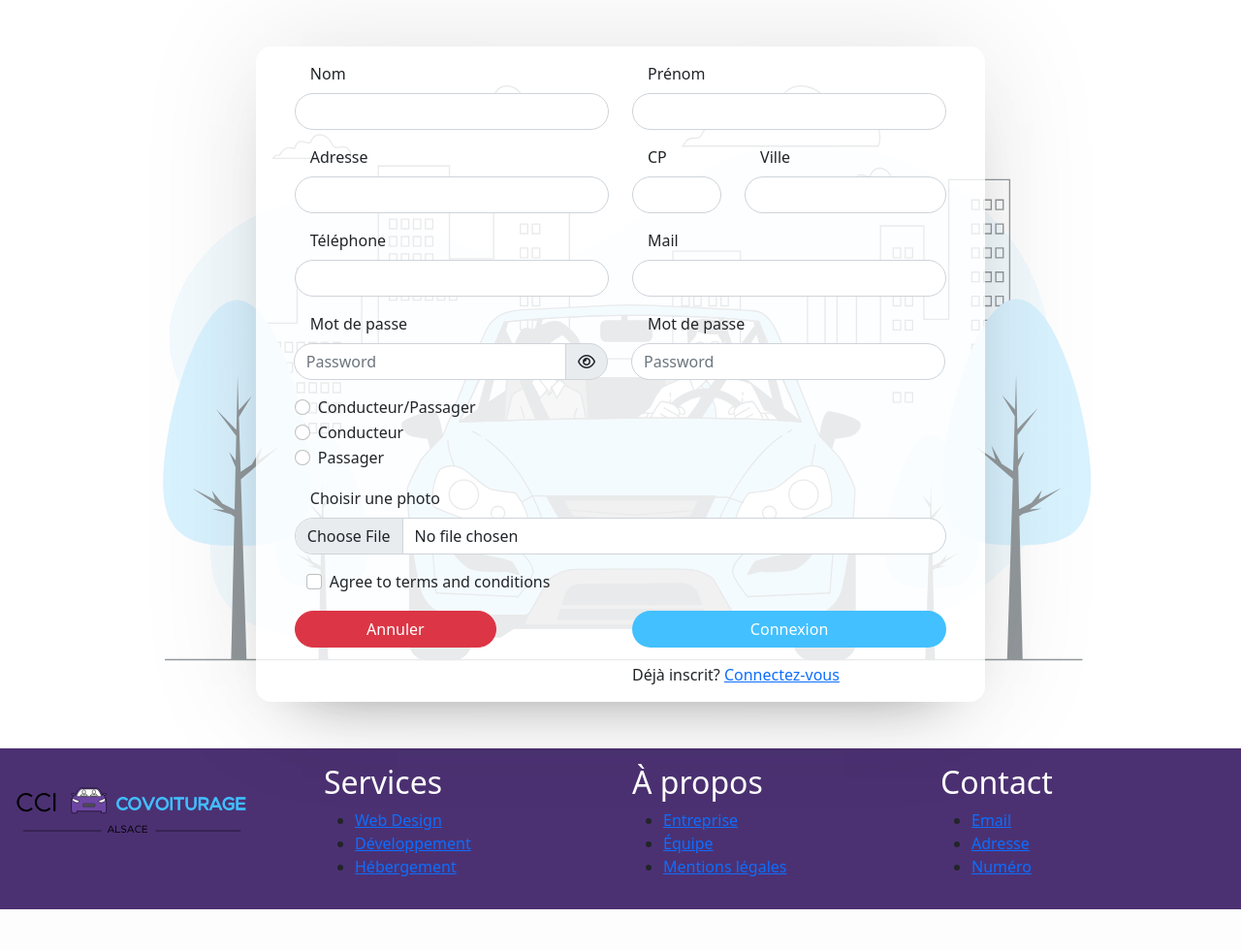
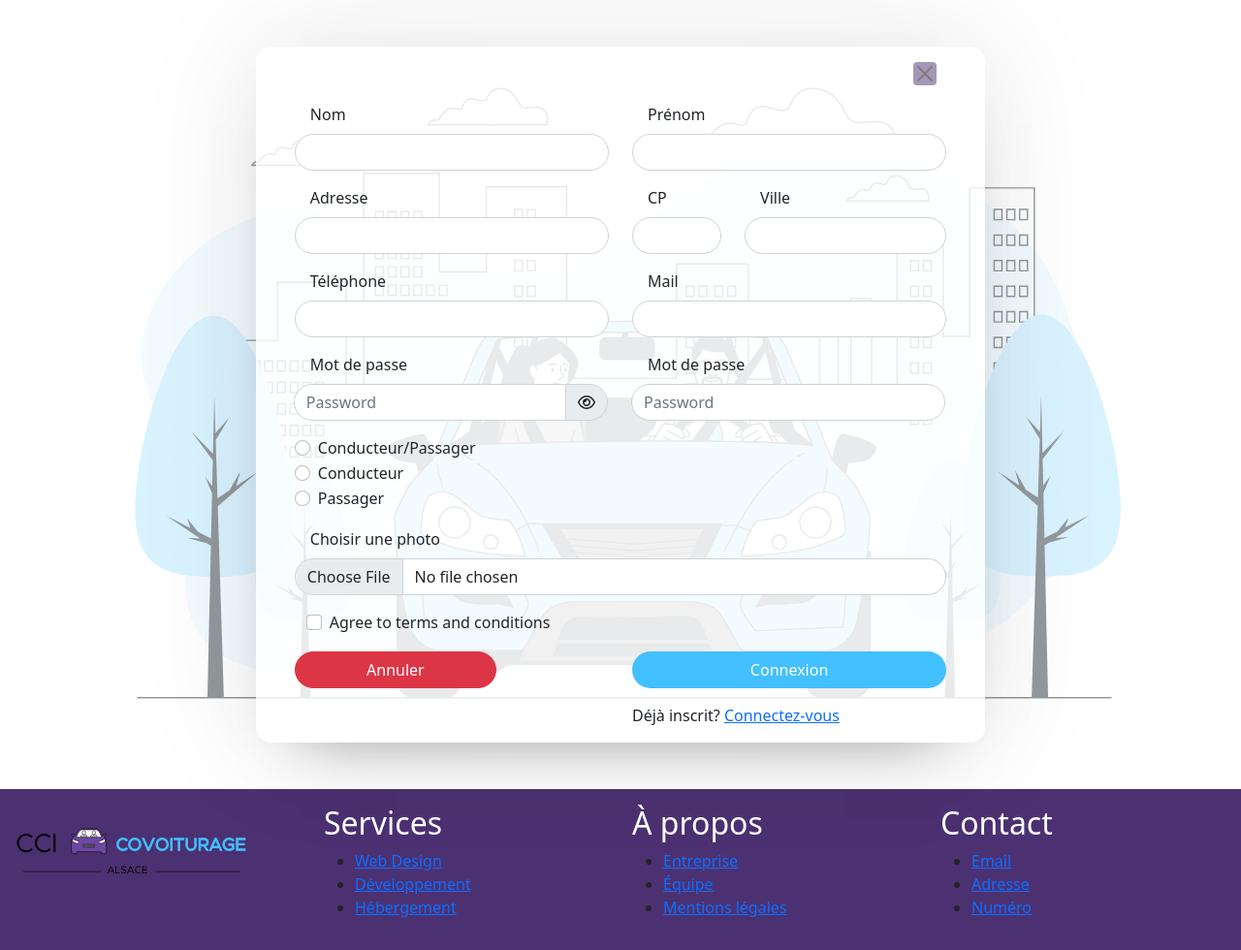
Before and after one commit to NikolozMamyan/mafia-Co, a PHP site: page /views/signup.php in a window 1280 px wide. Shown: the part 120-1100 px from the top of the page at 97% size. Before the commit the page ends 1058 px from the top, so only its background shows below. Run offline with PHP 8.4, Linux system fonts and the light colour scheme; some libraries are stand-ins or nearby versions.

Commit message:
modif 22/11

```diff
--- a/assets/css/main.css
+++ b/assets/css/main.css
@@ -104,7 +104,7 @@ h2 {
 }
 
 .wrapper__s {
-  width: 50vh;
+  width: 66vh;
   border-radius: 16px;
   box-shadow: 0 0 128px 0 rgba(0, 0, 0, 0.1), 0 32px 64px -48px rgba(0, 0, 0, 0.5);
 }
@@ -134,6 +134,10 @@ h2 {
   width: 66%;
 }
 
+.bg__btn--close {
+  background-color: #4C3172;
+}
+
 /* Afficher l'image desktop pour les écrans larges */
 @media (min-width: 768px) {
   .desktop-image {
@@ -153,7 +157,7 @@ h2 {
     background-repeat: no-repeat;
     background-size: auto;
     background-position: center;
-    min-height: 100vh;
+    min-height: 80vh;
   }
   .w__signup {
     width: 100%;
--- a/assets/css/sass/Pages/_loginPage.scss
+++ b/assets/css/sass/Pages/_loginPage.scss
@@ -12,12 +12,12 @@
   //  body{
   //    background: #f7f7f7;
   //  }
-   .bg__section--login{
+  .bg__section--login{
     background: $ColorPrincipal500;
 
    }
    .wrapper__s{
-    width: 50vh;
+     width: 66vh;
      border-radius: 16px;
      box-shadow: 0 0 128px 0 rgba(0,0,0,0.1),
                  0 32px 64px -48px rgba(0,0,0,0.5);
@@ -43,7 +43,9 @@
 .w__signup{
   width: 66%;
 }
-
+.bg__btn--close{
+  background-color: $ColorPrincipal500;
+}
 /* Afficher l'image desktop pour les écrans larges */
 @media (min-width: 768px) {
 
@@ -71,7 +73,7 @@
      background-repeat: no-repeat;
      background-size: auto;
      background-position: center;
-     min-height: 100vh;
+      min-height: 80vh;
     }
     .w__signup{
       width: 100%;
--- a/views/signup.php
+++ b/views/signup.php
@@ -3,7 +3,7 @@
 <?php include_once('./headDev.php'); ?>
 
 <body>
-  <header class=" mb-5">
+  <header class=" mb-5 header ">
     <?php //include(VIEWS.'head.php');
     include('./header.php');
     ?>
@@ -14,8 +14,12 @@
       <div class="row w__signup wrapper__s bg__section--signup">
         <section>
           <form class="row needs-validation m-3" action="#" method="POST" enctype="multipart/form-data" autocomplete="off" novalidate>
+            <!-- btn close -->
+            <div class="offset-11 col-1 mb-3 ">
+            <button type="button" class="btn-close align-self-end bg__btn--close " aria-label="Close"></button>
+            </div>
             <!-- nom -->
-            <div class="col-lg-6 mb-3">
+            <div class="col-md-6 mb-3">
               <label for="validationCustom01" class="form-label ps-3">Nom</label>
               <input type="text" class="form-control rounded-pill" id="validationCustom01" value="" required>
               <span class="invalid-feedback">
@@ -23,7 +27,7 @@
               </span>
             </div>
             <!-- prenom -->
-            <div class="col-lg-6 mb-3">
+            <div class="col-md-6 mb-3">
               <label for="validationCustom02" class="form-label ps-3">Prénom</label>
               <input type="text" class="form-control rounded-pill" id="validationCustom02" value="" required>
               <span class="invalid-feedback">
@@ -31,7 +35,7 @@
               </span>
             </div>
             <!-- adresse -->
-            <div class="col-lg-6 mb-3">
+            <div class="col-md-6 mb-3">
               <label for="validationCustom03" class="form-label ps-3">Adresse</label>
               <input type="text" class="form-control rounded-pill" id="validationCustom03" required>
               <span class="invalid-feedback">
@@ -39,7 +43,7 @@
               </span>
             </div>
             <!-- code postal -->
-            <div class="col-lg-2 mb-3">
+            <div class="col-md-2  mb-3">
               <label for="validationCustom02" class="form-label ps-3">CP</label>
               <input type="text" class="form-control rounded-pill" id="validationCustom02" value="" required>
               <span class="invalid-feedback">
@@ -47,7 +51,7 @@
               </span>
             </div>
             <!-- ville -->
-            <div class="col-lg-4 mb-3">
+            <div class="col-md-4  mb-3">
               <label for="validationCustom02" class="form-label ps-3">Ville</label>
               <input type="text" class="form-control rounded-pill" id="validationCustom02" value="" required>
               <span class="invalid-feedback">
@@ -55,13 +59,13 @@
               </span>
             </div>
             <!-- telephone -->
-            <div class="col-lg-6 mb-3">
+            <div class="col-md-6 mb-3">
               <label for="" class="form-label ps-3">Téléphone</label>
               <input type="text" class="form-control rounded-pill" id="" value="">
 
             </div>
             <!-- mail -->
-            <div class="col-lg-6 mb-3">
+            <div class="col-md-6 mb-3">
               <label for="validationCustom02" class="form-label ps-3">Mail</label>
               <input type="text" class="form-control rounded-pill" id="validationCustom02" value="" required>
               <span class="invalid-feedback">
@@ -69,7 +73,7 @@
               </span>
             </div>
             <!-- mot de passe -->
-            <div class="col-lg-6 mb-3">
+            <div class="col-md-6 mb-3">
               <div class="input-group ">
                 <label for="password" class="form-label ps-3">Mot de passe</label>
                 <div class="input-group ">
@@ -83,7 +87,7 @@
               </div>
             </div>
             <!-- confirm mot de passe -->
-            <div class="col-lg-6 mb-3">
+            <div class="col-md-6 mb-3">
               <div class="input-group ">
                 <label for="password" class="form-label ps-3">Mot de passe</label>
                 <div class="input-group ">
@@ -97,7 +101,7 @@
               </div>
             </div>
             <!-- role (radio btn) -->
-            <div class="col-lg-12 mb-3">
+            <div class="col-md-12 mb-3">
 
               <div class="form-check ">
 
@@ -120,14 +124,14 @@
 
             </div>
             <!-- fichier photo -->
-            <div class="col-lg-12 mb-3">
+            <div class="col-md-12 mb-3">
               <label for="" class="form-label ps-3">Choisir une photo</label>
               <input type="file" class="form-control rounded-pill" aria-label="file example" required>
               <!-- <div class="invalid-feedback">Example invalid form file feedback</div> -->
             </div>
 
             <!-- terme et condition -->
-            <div class="col-lg-12 mb-3 ps-4">
+            <div class="col-md-12 mb-3 ps-4">
               <div class="form-check">
                 <input class="form-check-input" type="checkbox" value="" id="invalidCheck2" required>
                 <label class="form-check-label " for="invalidCheck2">
@@ -141,16 +145,16 @@
               </div>
             </div>
             <!-- btn annuler -->
-            <div class="col-lg-4 mb-3">
+            <div class="col-md-4 mb-3">
               <input class="btn w-100 btn-danger rounded-pill label__white" type="reset" value="Annuler">
             </div>
             <!-- btn valider -->
-            <div class="offset-lg-2 col-lg-6 mb-3">
+            <div class="offset-md-2 col-md-6 mb-3">
               <button class="btn w-100 rounded-pill bg__btn--submit label__white" type="submit">Connexion</button>
             </div>
 
             <!-- link login -->
-            <div class="link offset-lg-6 col-lg-6">Déjà inscrit? <a href="login.php">Connectez-vous </a>
+            <div class="link offset-md-6 col-md-6">Déjà inscrit? <a href="login.php">Connectez-vous </a>
             </div>
           </form>
 
```
Also changed, not shown: views/login.php (+7 -7 lines), 1 other file.
